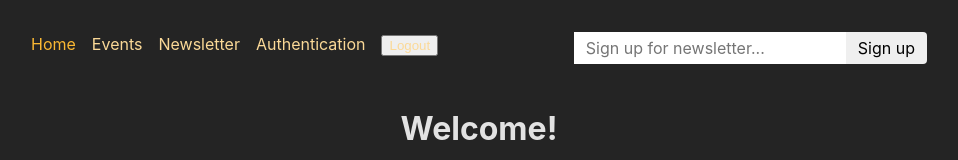
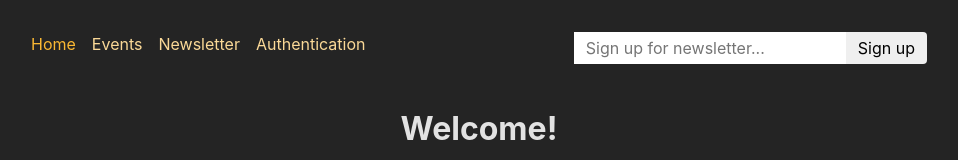
Before and after one commit to sygrok/react-training-authentication, a React (Create React App) app in the folder frontend/: page / in a window 1280 px wide. Shown: the top 160 px of the page, without its empty margins (161-1119 px from the left). Built offline with nearby package versions, Linux system fonts and the light colour scheme.

Commit message:
UpdatingUIWithToken

```diff
--- a/frontend/src/App.js
+++ b/frontend/src/App.js
@@ -17,12 +17,15 @@
   action as authAction,
 } from "./pages/Authentication";
 import { action as logoutAction } from "./pages/Logout";
+import { tokenLoader } from "./util/auth";
 
 const router = createBrowserRouter([
   {
     path: "/",
     element: <RootLayout />,
     errorElement: <ErrorPage />,
+    id: "root",
+    loader: tokenLoader, // we created this tokenLoader in order to know whether we have token or not and change ui accordingly
     children: [
       { index: true, element: <HomePage /> },
       { path: "auth", element: <AuthenticationPage />, action: authAction },
--- a/frontend/src/components/EventItem.js
+++ b/frontend/src/components/EventItem.js
@@ -1,15 +1,16 @@
-import { Link, useSubmit } from 'react-router-dom';
+import { Link, useRouteLoaderData, useSubmit } from "react-router-dom";
 
-import classes from './EventItem.module.css';
+import classes from "./EventItem.module.css";
 
 function EventItem({ event }) {
+  const token = useRouteLoaderData("root");
   const submit = useSubmit();
 
   function startDeleteHandler() {
-    const proceed = window.confirm('Are you sure?');
+    const proceed = window.confirm("Are you sure?");
 
     if (proceed) {
-      submit(null, { method: 'delete' });
+      submit(null, { method: "delete" });
     }
   }
 
@@ -19,10 +20,17 @@
       <h1>{event.title}</h1>
       <time>{event.date}</time>
       <p>{event.description}</p>
-      <menu className={classes.actions}>
-        <Link to="edit">Edit</Link>
-        <button onClick={startDeleteHandler}>Delete</button>
-      </menu>
+      {!token && (
+        <menu className={classes.actions}>
+          <p className={classes.error}>In order to edit events please login.</p>
+        </menu>
+      )}
+      {token && (
+        <menu className={classes.actions}>
+          <Link to="edit">Edit</Link>
+          <button onClick={startDeleteHandler}>Delete</button>
+        </menu>
+      )}
     </article>
   );
 }
--- a/frontend/src/components/EventItem.module.css
+++ b/frontend/src/components/EventItem.module.css
@@ -29,3 +29,8 @@
   border: none;
   color: var(--color-primary-800);
 }
+
+.error{
+  color: red;
+  font: 1.5em sans-serif;
+}
--- a/frontend/src/components/EventsNavigation.js
+++ b/frontend/src/components/EventsNavigation.js
@@ -1,8 +1,10 @@
-import { NavLink } from 'react-router-dom';
+import { NavLink, useRouteLoaderData } from "react-router-dom";
 
-import classes from './EventsNavigation.module.css';
+import classes from "./EventsNavigation.module.css";
 
 function EventsNavigation() {
+  const token = useRouteLoaderData("root");
+
   return (
     <header className={classes.header}>
       <nav>
@@ -18,6 +20,7 @@
               All Events
             </NavLink>
           </li>
+          {token && (
             <li>
               <NavLink
                 to="/events/new"
@@ -28,6 +31,7 @@
                 New Event
               </NavLink>
             </li>
+          )}
         </ul>
       </nav>
     </header>
--- a/frontend/src/components/MainNavigation.js
+++ b/frontend/src/components/MainNavigation.js
@@ -1,9 +1,11 @@
-import { Form, NavLink } from "react-router-dom";
+import { Form, NavLink, useRouteLoaderData } from "react-router-dom";
 
 import classes from "./MainNavigation.module.css";
 import NewsletterSignup from "./NewsletterSignup";
 
 function MainNavigation() {
+  const token = useRouteLoaderData("root");
+
   return (
     <header className={classes.header}>
       <nav>
@@ -39,6 +41,15 @@
               Newsletter
             </NavLink>
           </li>
+          {token ? (
+            <li>
+              <Form action="/logout" method="post">
+                <button>
+                  <span className={classes.span}>Logout</span>
+                </button>
+              </Form>
+            </li>
+          ) : (
             <li>
               <NavLink
                 to="/auth?mode=login"
@@ -49,13 +60,7 @@
                 Authentication
               </NavLink>
             </li>
-          <li>
-            <Form action="/logout" method="post">
-              <button>
-                <span className={classes.span}>Logout</span>
-              </button>
-            </Form>
-          </li>
+          )}
         </ul>
       </nav>
       <NewsletterSignup />
--- a/frontend/src/util/auth.js
+++ b/frontend/src/util/auth.js
@@ -2,3 +2,7 @@
   const token = localStorage.getItem("token");
   return token;
 }
+
+export function tokenLoader() {
+  return getAuthToken();
+}
```
Also changed, not shown: 1 other file (tests, documents, lock files or other folders). Lines whose indentation alone changed are shown as unchanged.
